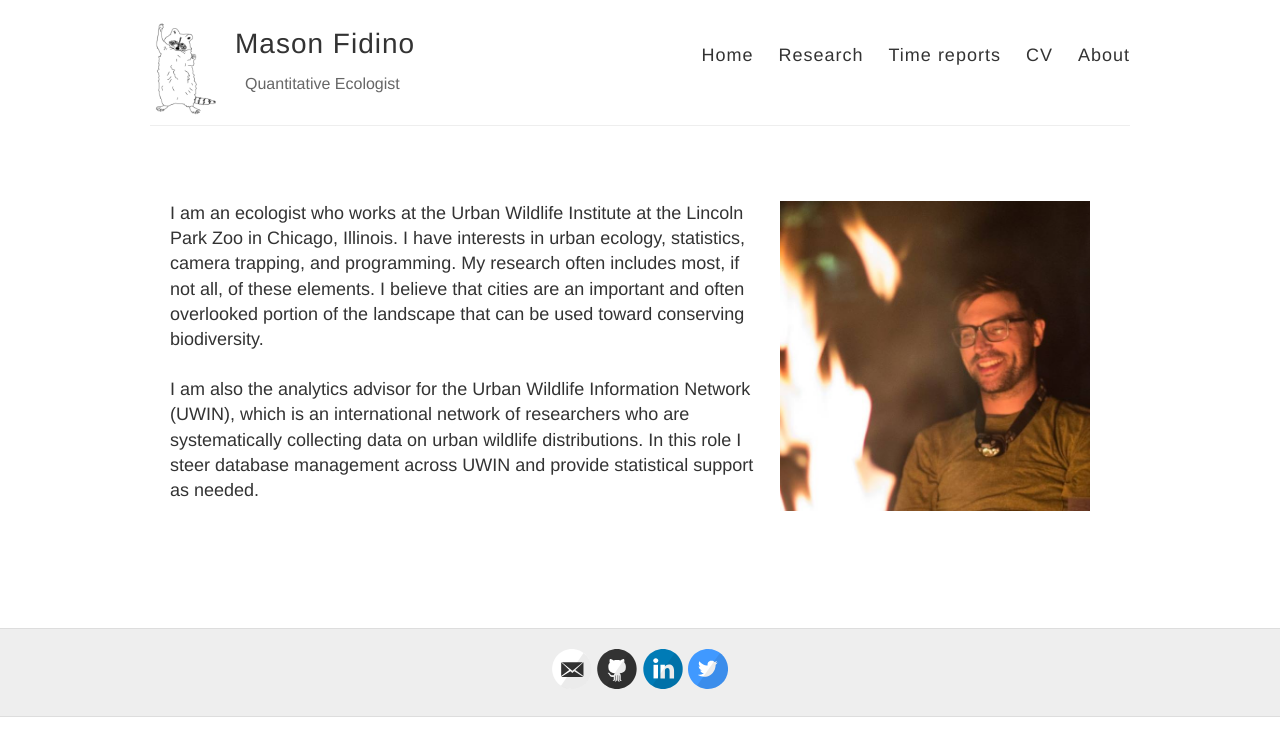
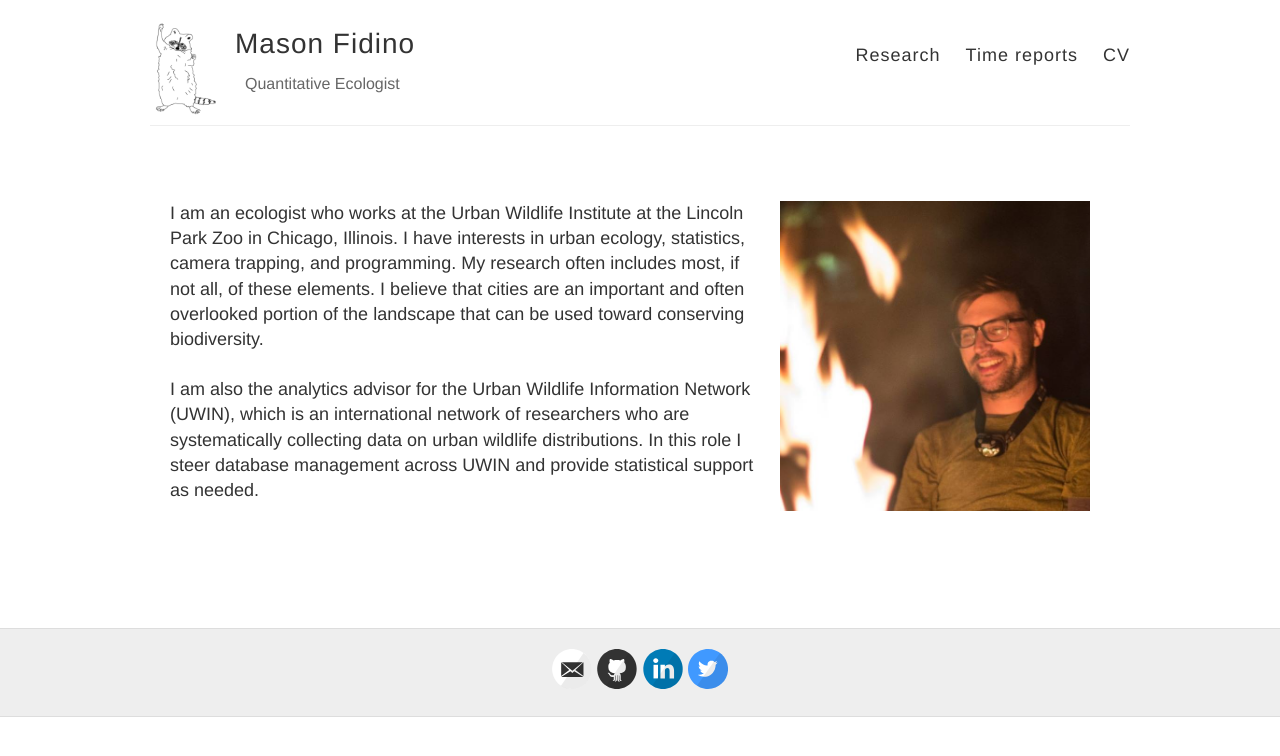
Before and after one commit to mfidino/mfidino.github.io, a Jekyll site: the page built from index.html, in a window 1280 px wide. Shown: the top 756 px of the page. Built offline with Jekyll 4.4.1, drawn with Linux system fonts in a browser that asks for light colours.

Commit message:
drop home and about page

```diff
--- a/_layouts/default.html
+++ b/_layouts/default.html
@@ -69,12 +69,10 @@
           </div>
 
           <nav>
-            <a href="{{ site.baseurl }}/">Home</a>
             <!-- <a href="{{ site.baseurl }}/blog">Blog</a> -->
             <a href="{{ site.baseurl }}/research">Research</a>
             <a href="{{ site.baseurl}}/timereport">Time reports</a>
             <a href="{{ site.CVurl }}">CV</a>
-            <a href="{{ site.baseurl }}/about">About</a>
           </nav>
         </header>
       </div>
```
